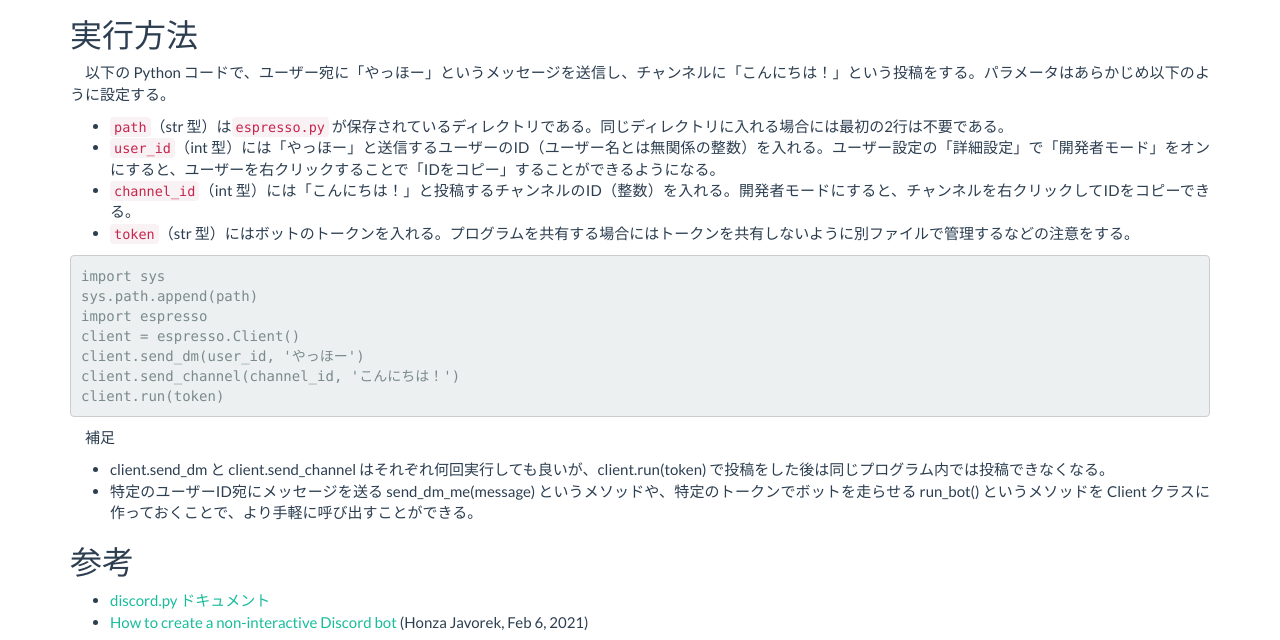
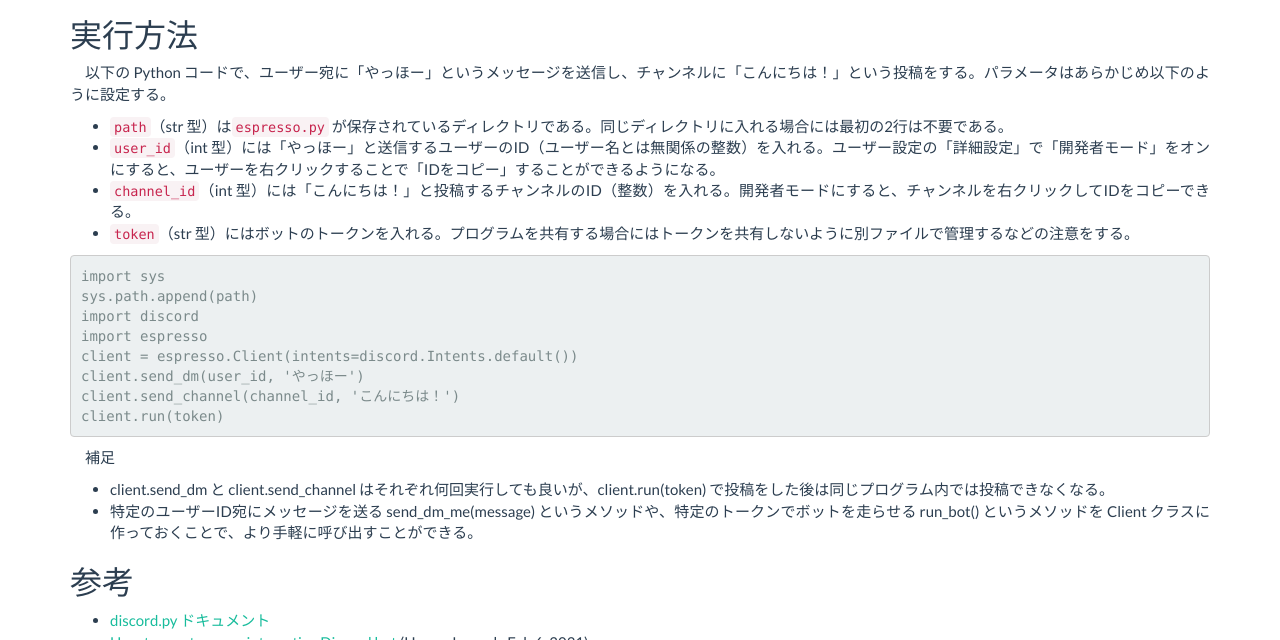
Before and after one commit to sekika/sekika.github.io, a Jekyll site: the page built from _posts/2022-08-16-discord-bot.md, in a window 1280 px wide and 900 px high, scrolled down 719 px, cut to the strip 8-648 px from the top of the window. Built offline with Jekyll 4.4.1, drawn with Linux system fonts in a browser that asks for light colours.

Commit message:
intents を省略するとエラーが出るようになったので追加

````diff
--- a/_posts/2022-08-16-discord-bot.md
+++ b/_posts/2022-08-16-discord-bot.md
@@ -32,8 +32,9 @@ tag: python
 ```python
 import sys
 sys.path.append(path)
+import discord
 import espresso
-client = espresso.Client()
+client = espresso.Client(intents=discord.Intents.default())
 client.send_dm(user_id, 'やっほー')
 client.send_channel(channel_id, 'こんにちは！')
 client.run(token)
````
